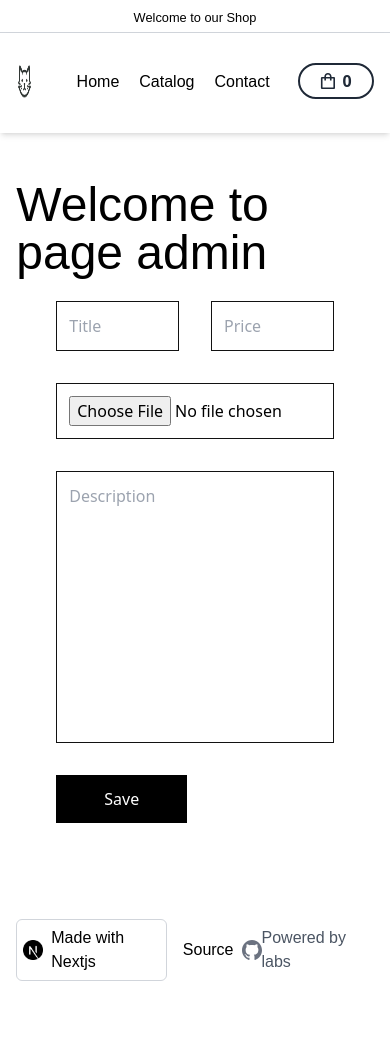
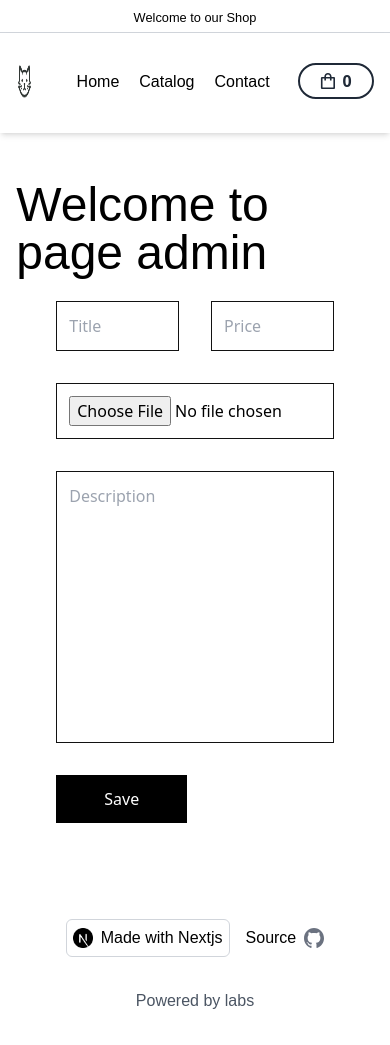
Before and after one commit to sebastiandotdev/merch, a Next.js app: page /admin in a window 390 px wide. Before the commit the page ends 1013 px from the top, so only its background shows below. Built offline with nearby package versions, Linux system fonts and the light colour scheme; no server answers; a web font is replaced by a local one.

Commit message:
style: add flex-col mobile first

```diff
--- a/components/footer.tsx
+++ b/components/footer.tsx
@@ -3,7 +3,7 @@ import { GitHub, Nextjs } from './icons'
 
 export default function Footer() {
   return (
-    <footer className='w-11/12 max-w-5xl mx-auto mt-24 sm:!mt-28 mb-8 flex items-center justify-between'>
+    <footer className='w-11/12 max-w-5xl mx-auto mt-24 sm:!mt-28 mb-8 flex items-center justify-between flex-col lg:flex-row gap-y-8'>
       <span className='flex items-center gap-4'>
         <a
           href='https://nextjs.com'
```
